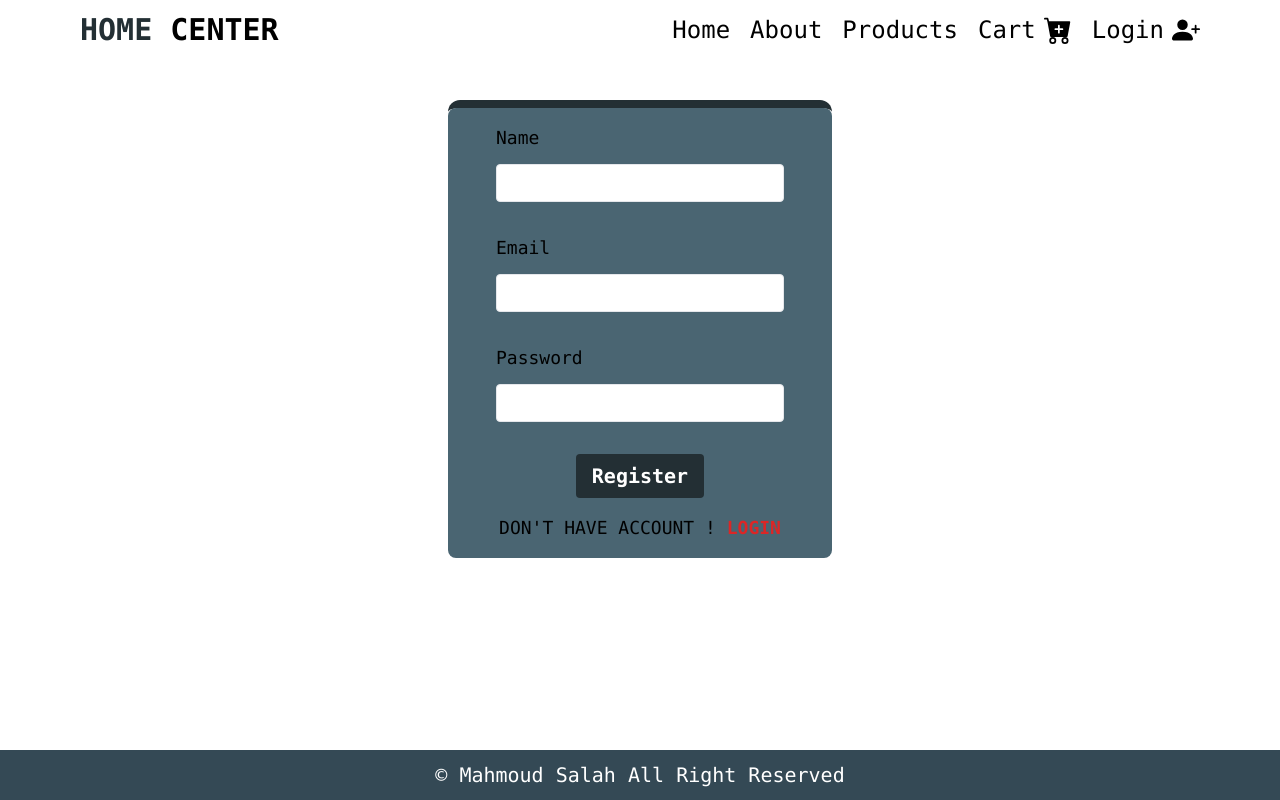
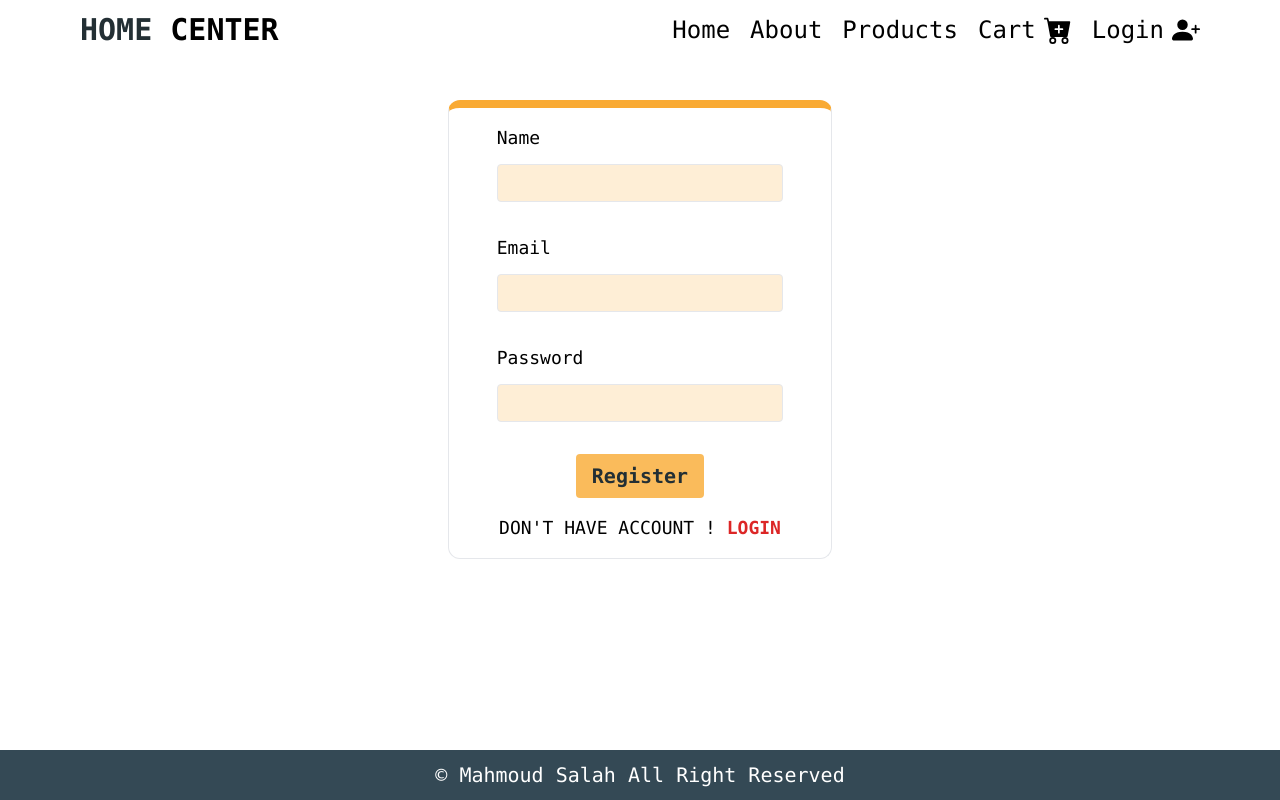
Before and after one commit to Mahmoud11350/E_Commerce-Furniture, a Next.js app in the folder client/: page /register in a window 1280 px wide. Built offline with nearby package versions, Linux system fonts and the light colour scheme; a web font is replaced by a local one.

Commit message:
user parser

```diff
--- a/client/axios/axios.js
+++ b/client/axios/axios.js
@@ -1,7 +1,7 @@
 import axios from 'axios'
 
-const isServer = typeof window === 'undefined'
-const token = isServer ? null : window.localStorage.getItem('token')
+// const isServer = typeof window === 'undefined'
+// const token = isServer ? null : window.localStorage.getItem('token')
 
 const api = axios.create({
   baseURL: 'https://e-c-ommerce.herokuapp.com/api/v1',
@@ -10,6 +10,8 @@ const api = axios.create({
 // handle requests
 api.interceptors.request.use(
   (config) => {
+    const isServer = typeof window === 'undefined'
+    const token = isServer ? null : window.localStorage.getItem('token')
     config.headers.common['Authorization'] = `Bearer ${token}`
     return config
   },
--- a/client/components/registerForm.js
+++ b/client/components/registerForm.js
@@ -33,9 +33,9 @@ function RegisterForm({ inputs, initialValues, btnType }) {
   }
 
   return (
-    <section className=" mx-auto w-96 rounded-xl border-t-8 border-mainDark">
+    <section className=" mx-auto w-96 rounded-xl border border-t-8 border-t-secondary">
       <Formik initialValues={initialValues} onSubmit={handleSubmit}>
-        <Form className="rounded-lg bg-mainLight py-4 ">
+        <Form className="rounded-lg  py-4 ">
           {inputs.map((input) => {
             return (
               <div className="mx-auto w-3/4">
@@ -47,7 +47,7 @@ function RegisterForm({ inputs, initialValues, btnType }) {
                 </label>
                 <Field
                   id={input}
-                  className="mx-auto mt-3 mb-8 block w-full rounded border px-4 py-1 text-lg outline-none"
+                  className="mx-auto mt-3 mb-8 block w-full rounded border bg-secondary/20 px-4 py-1 text-lg outline-none"
                   name={input}
                   type={input}
                 />
@@ -57,7 +57,7 @@ function RegisterForm({ inputs, initialValues, btnType }) {
 
           <div className="mx-auto text-center ">
             <button
-              className="rounded bg-mainDark py-2 px-4 text-xl font-bold capitalize text-white transition-colors duration-300 hover:bg-main"
+              className="rounded bg-secondary/80 py-2 px-4 text-xl font-bold capitalize text-mainDark transition-colors duration-300 hover:bg-secondary"
               type="submit"
             >
               {btnType}
--- a/client/components/reviews/review.js
+++ b/client/components/reviews/review.js
@@ -11,7 +11,12 @@ function Review({ reviews }) {
       review: state.product.review,
     }
   })
-  const parsedUser = JSON.parse(user)
+
+  let parsedUser = user
+  if (typeof user === 'string') {
+    parsedUser = JSON.parse(user)
+  }
+
   let signedUser = null
   if (parsedUser) {
     signedUser = parsedUser._id
--- a/client/pages/api/revalidate.js
+++ b/client/pages/api/revalidate.js
@@ -4,7 +4,7 @@ export default async function handler(req, res) {
   }
 
   try {
-    await res.unstable_revalidate(`/product:id`)
+    await res.unstable_revalidate('/product:id')
     return res.json({ revalidated: true })
   } catch (err) {
     return res.status(500).send('Error revalidating')
```
